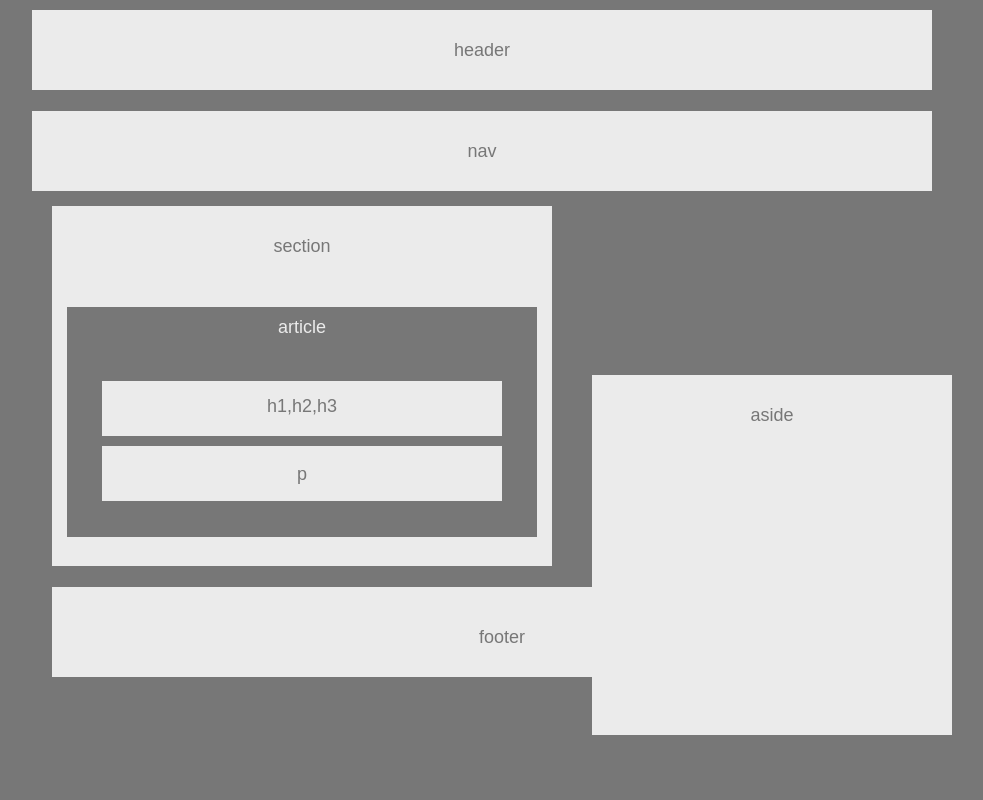
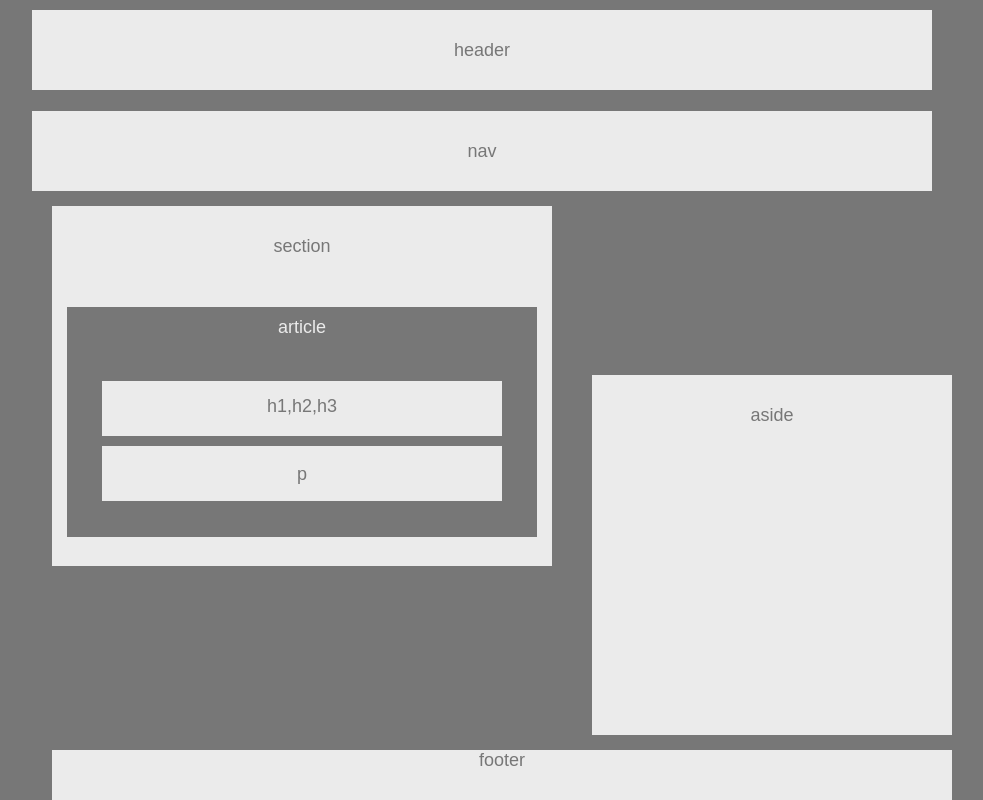
Before and after one commit to saumyad22/wireframe, a plain HTML site: page index.html in a window 1280 px wide. Shown: the whole page, without its empty margins (158-1141 px from the left). Drawn offline with Linux system fonts and the light colour scheme.

Commit message:
made changes

```diff
--- a/style.css
+++ b/style.css
@@ -2,7 +2,7 @@
 
 
 body{
-	height:50%
+	height:80%
 	width: 70%;
 	margin: 0 auto;
 	background-color: #777;
@@ -38,7 +38,7 @@ nav{
 }
 
 section{
-	position: relative;
+	position: absolute;
 	width: 500px;
 	height: 300px;
 	background-color:#ebebeb;
@@ -105,12 +105,13 @@ footer{
   position: absolute;
   width:900px;
   height:50px;
-  padding-top: 40px;
-
+ /* padding-top:40px;*/
+  bottom: 0;
   margin-left:200px;
   background-color:#ebebeb;
   text-align: center;
   color: #777;
+  margin-top:40px;
 
 
 }
```
Also changed, not shown: index.html (+1 -0 lines).
